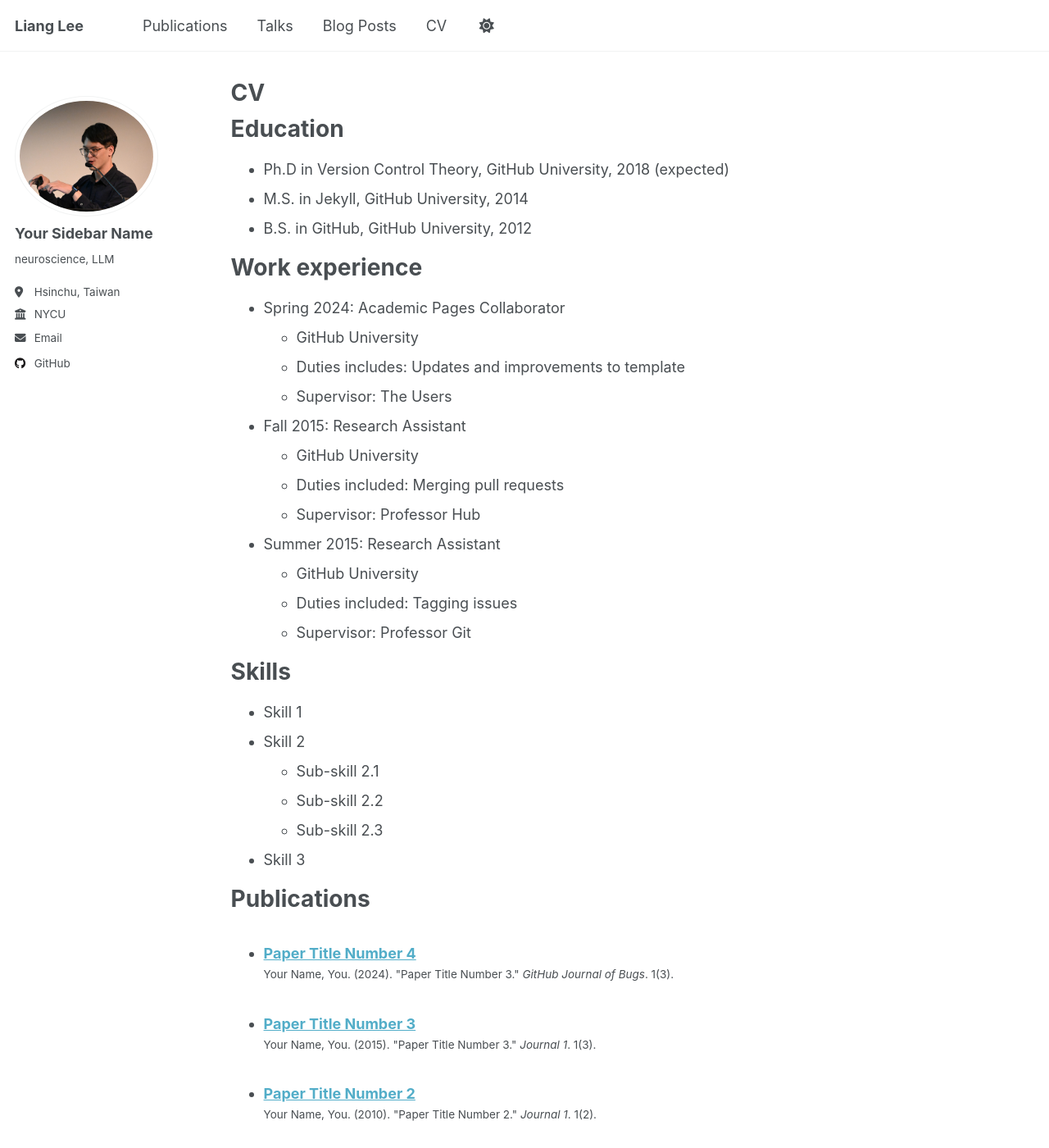
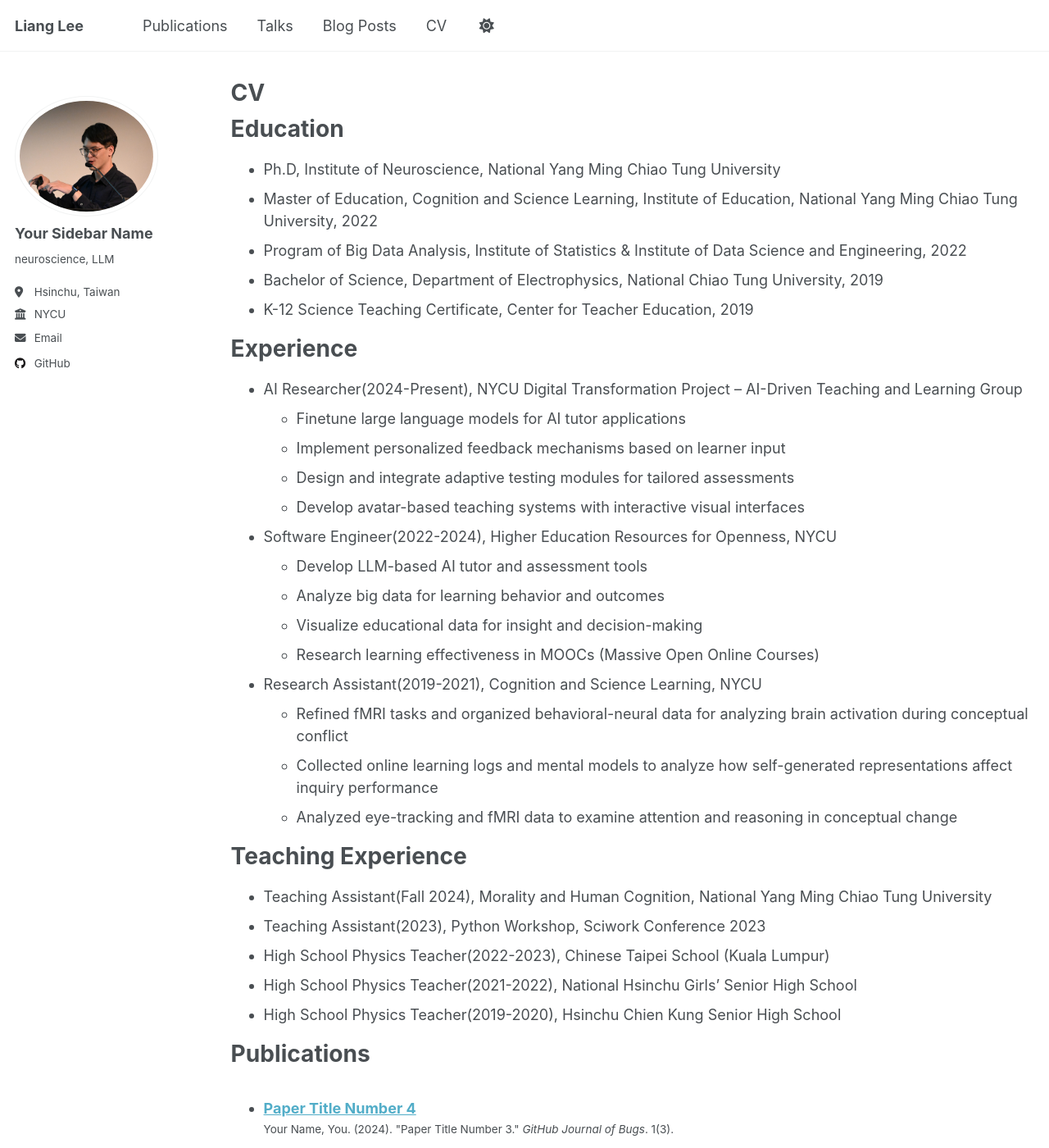
Before and after one commit to liangleeTW/liangleeTW.github.io, a Jekyll site: the page built from _pages/cv.md, in a window 1280 px wide and 1400 px high. Shown: the whole window at 82% size. Built offline with Jekyll 4.4.1, drawn with Linux system fonts in a browser that asks for light colours; some of the changed text lies outside the part shown.

Commit message:
update cv

```diff
--- a/_pages/cv.md
+++ b/_pages/cv.md
@@ -11,35 +11,38 @@ redirect_from:
 
 Education
 ======
-* Ph.D in Version Control Theory, GitHub University, 2018 (expected)
-* M.S. in Jekyll, GitHub University, 2014
-* B.S. in GitHub, GitHub University, 2012
+* Ph.D, Institute of Neuroscience, National Yang Ming Chiao Tung University
+* Master of Education, Cognition and Science Learning, Institute of Education, National Yang Ming Chiao Tung University, 2022
+* Program of Big Data Analysis, Institute of Statistics & Institute of Data Science and Engineering, 2022
+* Bachelor of Science, Department of Electrophysics, National Chiao Tung University, 2019
+* K-12 Science Teaching Certificate, Center for Teacher Education, 2019
 
-Work experience
+Experience
 ======
-* Spring 2024: Academic Pages Collaborator
-  * GitHub University
-  * Duties includes: Updates and improvements to template
-  * Supervisor: The Users
+* AI Researcher(2024-Present), NYCU Digital Transformation Project – AI-Driven Teaching and Learning Group
+  * Finetune large language models for AI tutor applications
+  * Implement personalized feedback mechanisms based on learner input
+  * Design and integrate adaptive testing modules for tailored assessments
+  * Develop avatar-based teaching systems with interactive visual interfaces
 
-* Fall 2015: Research Assistant
-  * GitHub University
-  * Duties included: Merging pull requests
-  * Supervisor: Professor Hub
+* Software Engineer(2022-2024), Higher Education Resources for Openness, NYCU
+  * Develop LLM-based AI tutor and assessment tools
+  * Analyze big data for learning behavior and outcomes
+  * Visualize educational data for insight and decision-making
+  * Research learning effectiveness in MOOCs (Massive Open Online Courses)
 
-* Summer 2015: Research Assistant
-  * GitHub University
-  * Duties included: Tagging issues
-  * Supervisor: Professor Git
+* Research Assistant(2019-2021), Cognition and Science Learning, NYCU
+  * Refined fMRI tasks and organized behavioral-neural data for analyzing brain activation during conceptual conflict
+  * Collected online learning logs and mental models to analyze how self-generated representations affect inquiry performance
+  * Analyzed eye-tracking and fMRI data to examine attention and reasoning in conceptual change
 
-Skills
+Teaching Experience
 ======
-* Skill 1
-* Skill 2
-  * Sub-skill 2.1
-  * Sub-skill 2.2
-  * Sub-skill 2.3
-* Skill 3
+* Teaching Assistant(Fall 2024), Morality and Human Cognition, National Yang Ming Chiao Tung University
+* Teaching Assistant(2023), Python Workshop, Sciwork Conference 2023
+* High School Physics Teacher(2022-2023), Chinese Taipei School (Kuala Lumpur)
+* High School Physics Teacher(2021-2022), National Hsinchu Girls’ Senior High School
+* High School Physics Teacher(2019-2020), Hsinchu Chien Kung Senior High School
 
 Publications
 ======
@@ -53,12 +56,17 @@ Talks
     {% include archive-single-talk-cv.html  %}
   {% endfor %}</ul>
 
-Teaching
+Skills
 ======
-  <ul>{% for post in site.teaching reversed %}
-    {% include archive-single-cv.html %}
-  {% endfor %}</ul>
+* Programming Languages: Python, R, Arduino, Matlab
+* Libraries: PyTorch, LangChain, Scikit-learn, Pandas, OpenCV
+* Languages: Mandarin (native), English (fluent), German (beginner)
 
-Service and leadership
+Awards
 ======
-* Currently signed in to 43 different slack teams
+* High Distinction Award, Excellent Student Paper Competition, 2025 Taiwan Society of Cognitive Neuroscience Annual Meeting (2025)
+
+Grants/Scholarship
+======
+* The Ministry of Education (MOE) PhD scholarship (2024)
+* The Ministry of Science and Technology (MOST) Subsidy for OEGlobal 2024 Conference (2024)
```
